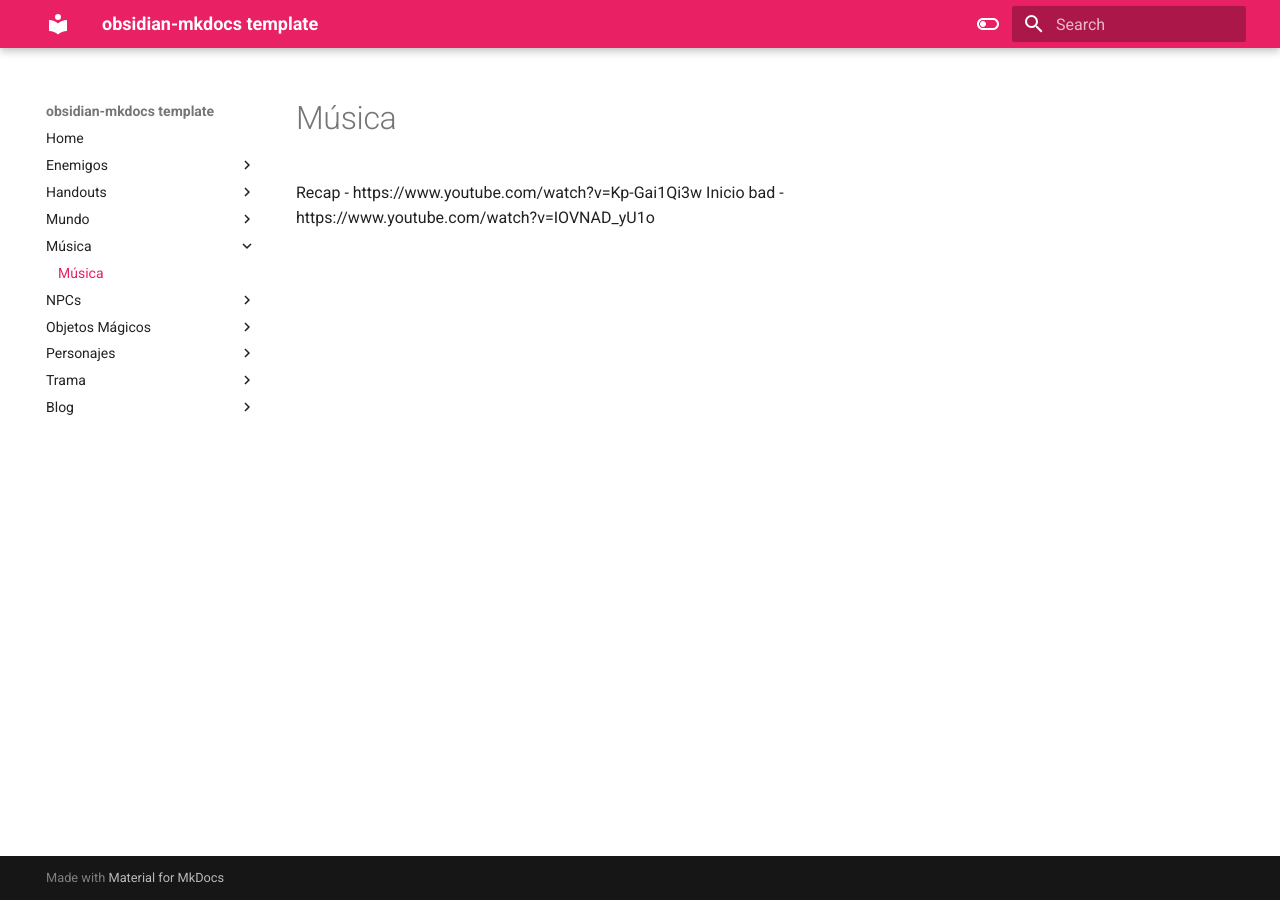
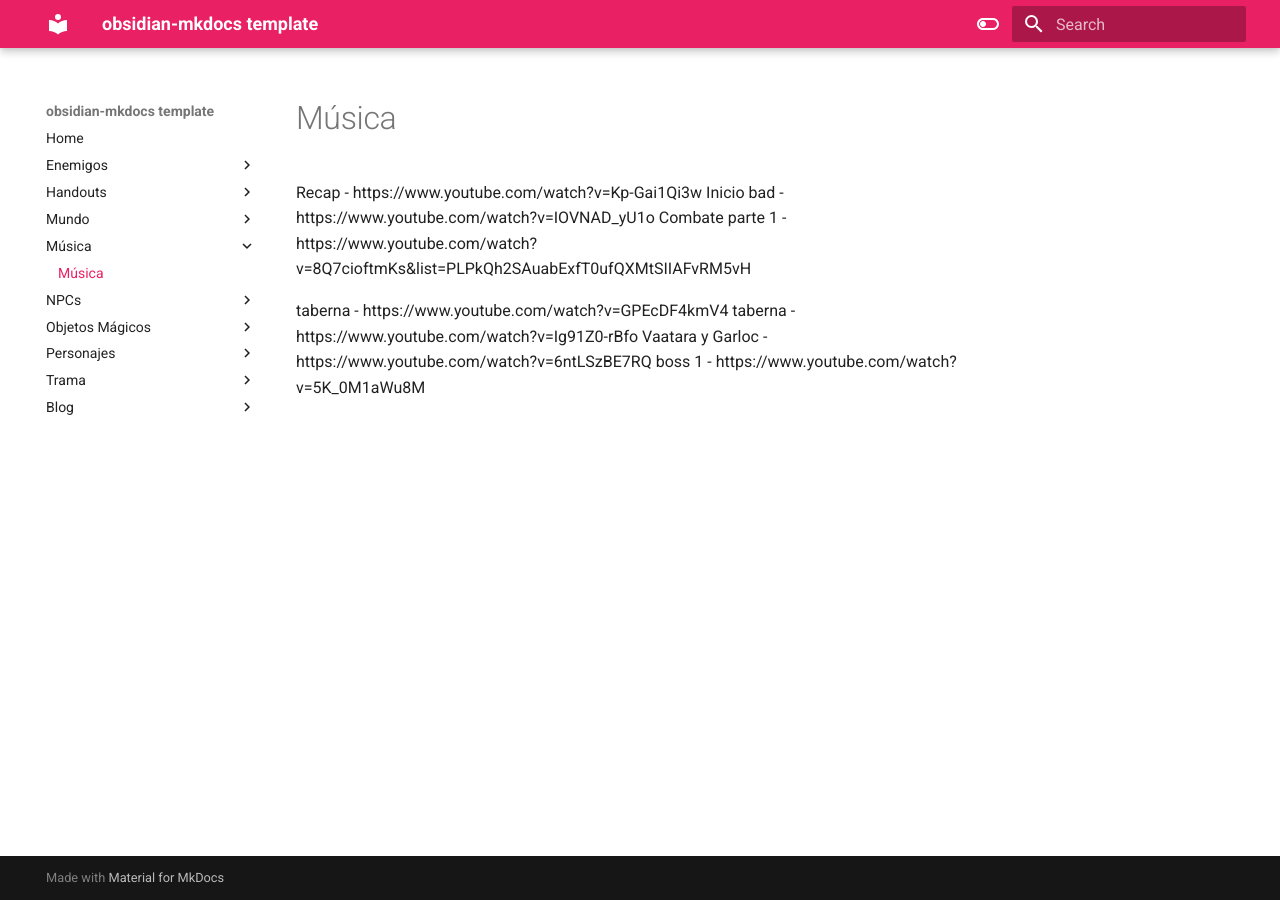
Before and after one commit to GabrielCanals/darkmoon, an MkDocs documentation site: the page built from docs/Música/Música.md, in a window 1280 px wide. Built offline with MkDocs 1.6.1 and Material for MkDocs 9.7.7, drawn with Linux system fonts in a browser that asks for light colours.

Commit message:
vault backup: 2025-03-08 13:53:30

```diff
--- a/docs/Música/Música.md
+++ b/docs/Música/Música.md
@@ -1,2 +1,8 @@
 Recap - https://www.youtube.com/watch?v=Kp-Gai1Qi3w
 Inicio bad - https://www.youtube.com/watch?v=IOVNAD_yU1o
+Combate parte 1 - https://www.youtube.com/watch?v=8Q7cioftmKs&list=PLPkQh2SAuabExfT0ufQXMtSIIAFvRM5vH
+
+taberna - https://www.youtube.com/watch?v=GPEcDF4kmV4
+taberna - https://www.youtube.com/watch?v=Ig91Z0-rBfo
+Vaatara y Garloc - https://www.youtube.com/watch?v=6ntLSzBE7RQ
+boss 1 - https://www.youtube.com/watch?v=5K_0M1aWu8M
```
Also changed, not shown: docs/Enemigos/Objetos animados.md (added, +3 -0 lines), docs/Mundo/Países/Geb/Tilxar.md (added, +1 -0 lines), docs/NPCs/Fundamentales/Dedalete.md (+1 -0 lines), docs/NPCs/Viaje/Athôr Arafir.md (+1 -0 lines), docs/NPCs/Viaje/Garloc Gut.md (+1 -0 lines), docs/NPCs/Viaje/Vaatara Daskil.md (+1 -0 lines), docs/Personajes/Serena Foxleaf.md (+2 -0 lines), docs/Imagenes/Leonardo_Vision_XL_A_dark_fantasy_illustration_featuring_a_whi_1.jpg (added), docs/Imagenes/Pasted image 20250308105825.png (added), docs/Imagenes/Pasted image 20250308105837.png (added), docs/Imagenes/Pasted image 20250308105855.png (added), docs/Imagenes/Pasted image 20250308130234.png (added), docs/Imagenes/Pasted image 20250308130326.png (added), docs/Imagenes/Pasted image 20250308130404.png (added), 1 more files, 3 other files.
